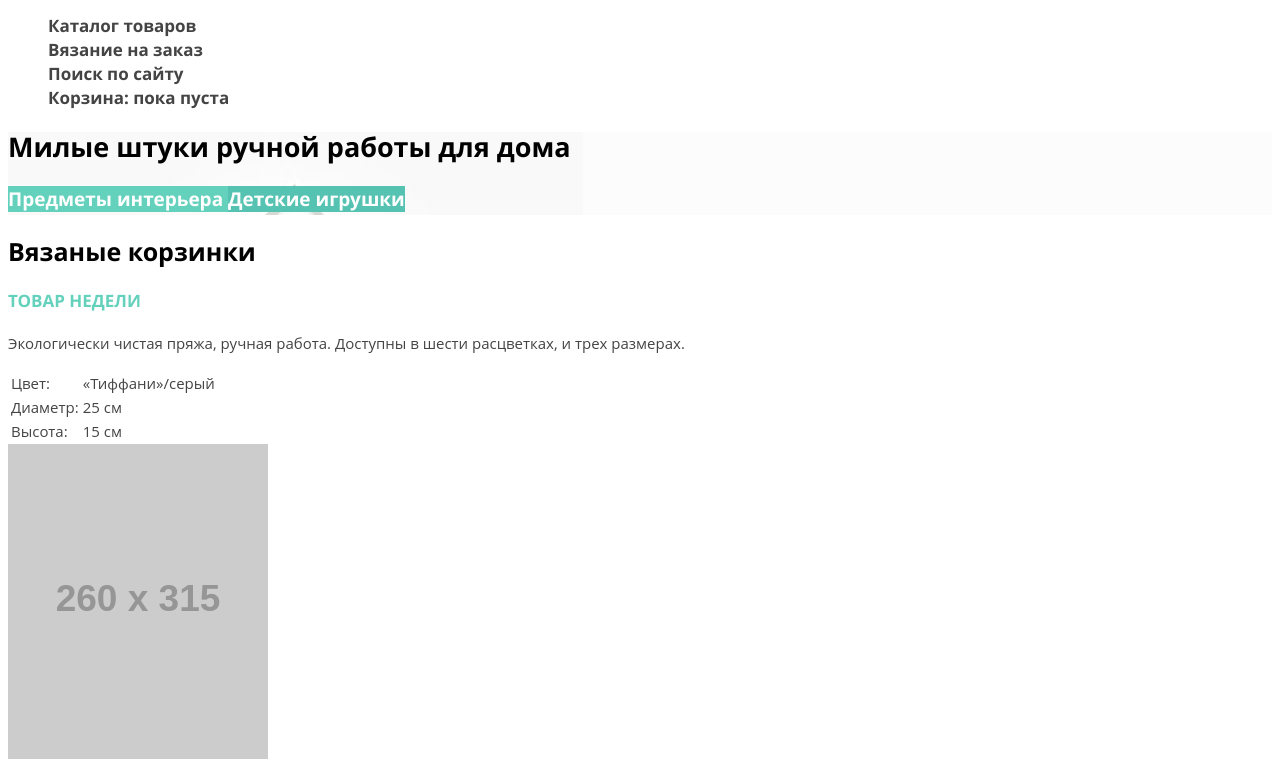
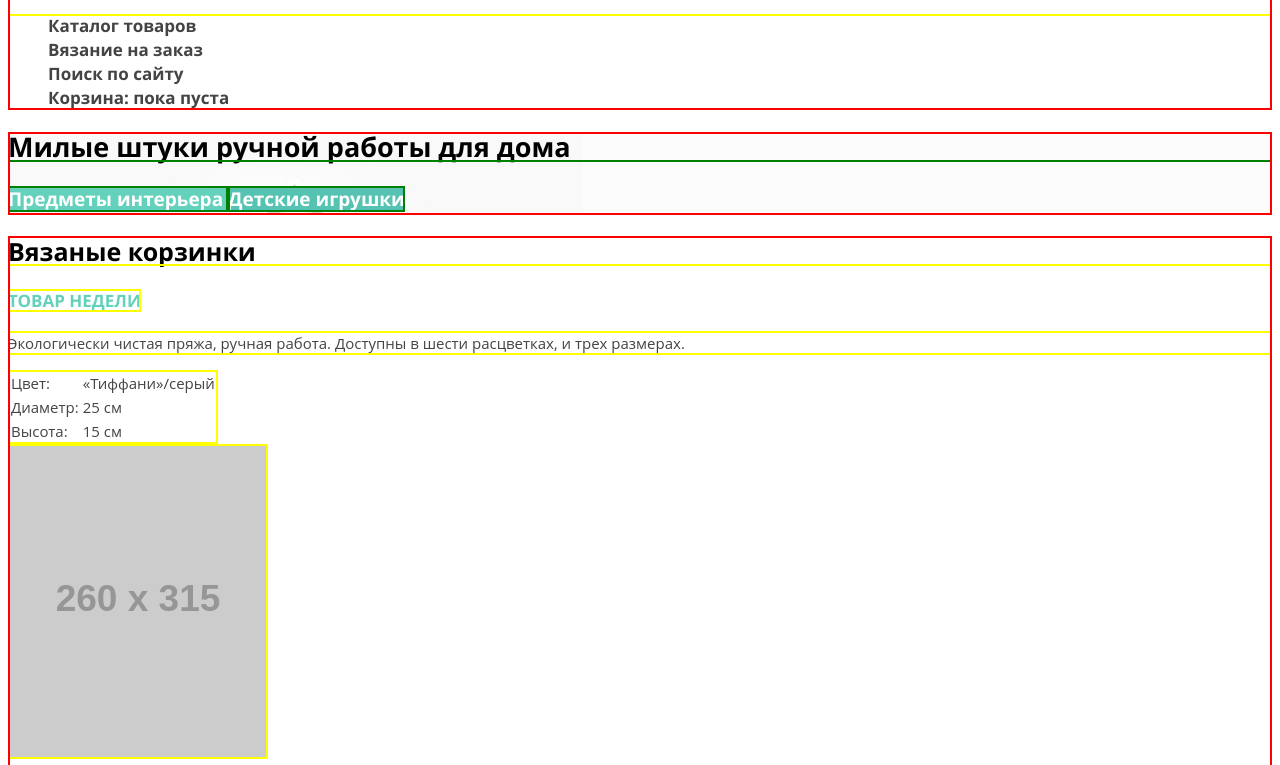
Before and after one commit to kakkoiirus/291585-mishka, a website: page index.html in a window 1280 px wide. Shown: the part 79-844 px from the top of the page. Drawn offline with nearby package versions, Linux system fonts and the light colour scheme; files that its build step writes are made by us from their sources; placeholder pictures from the web are drawn by us; files whose address does not match are found by name.

Commit message:
Добавлены обводки

```diff
--- a/sass/global/common.scss
+++ b/sass/global/common.scss
@@ -9,3 +9,18 @@ a {
   color: #444444;
   text-decoration: none;
 }
+
+body > * {
+  outline: 2px solid red;
+  outline-offset: -2px;
+}
+
+body > * > * {
+  outline: 2px solid green;
+  outline-offset: -2px;
+}
+
+body > * > * > * {
+  outline: 2px solid yellow;
+  outline-offset: -2px;
+}
```
